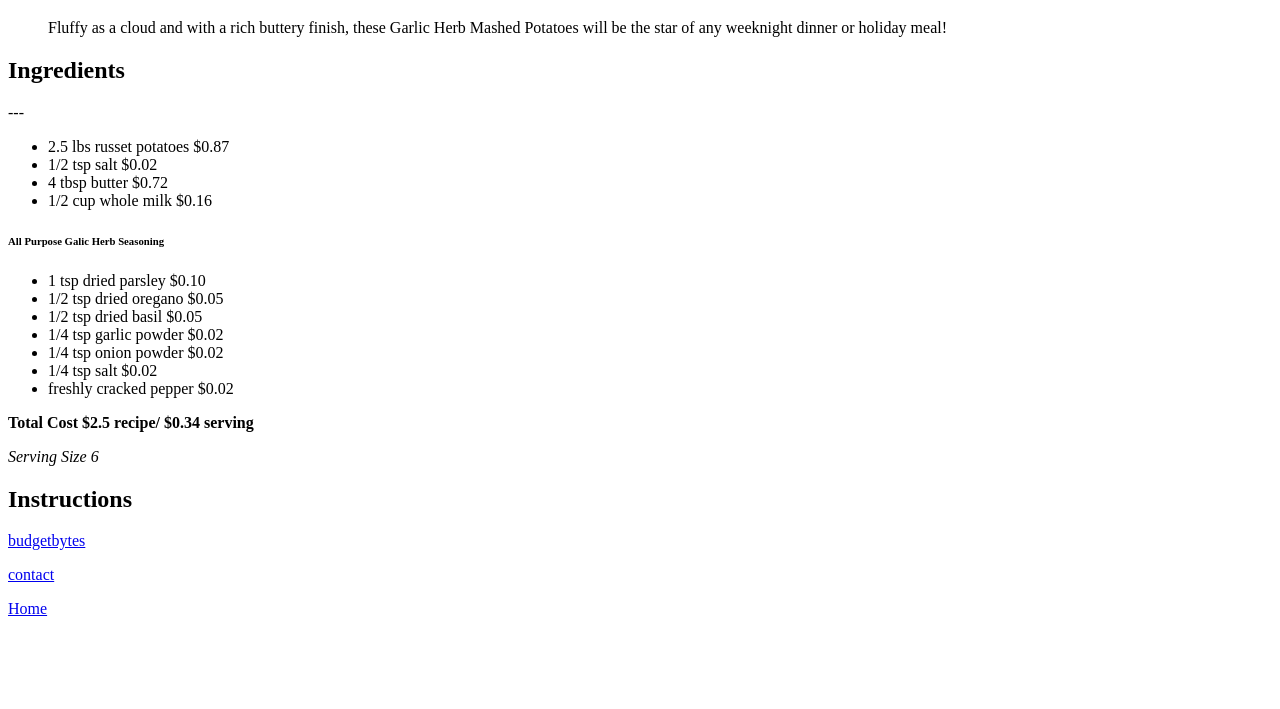
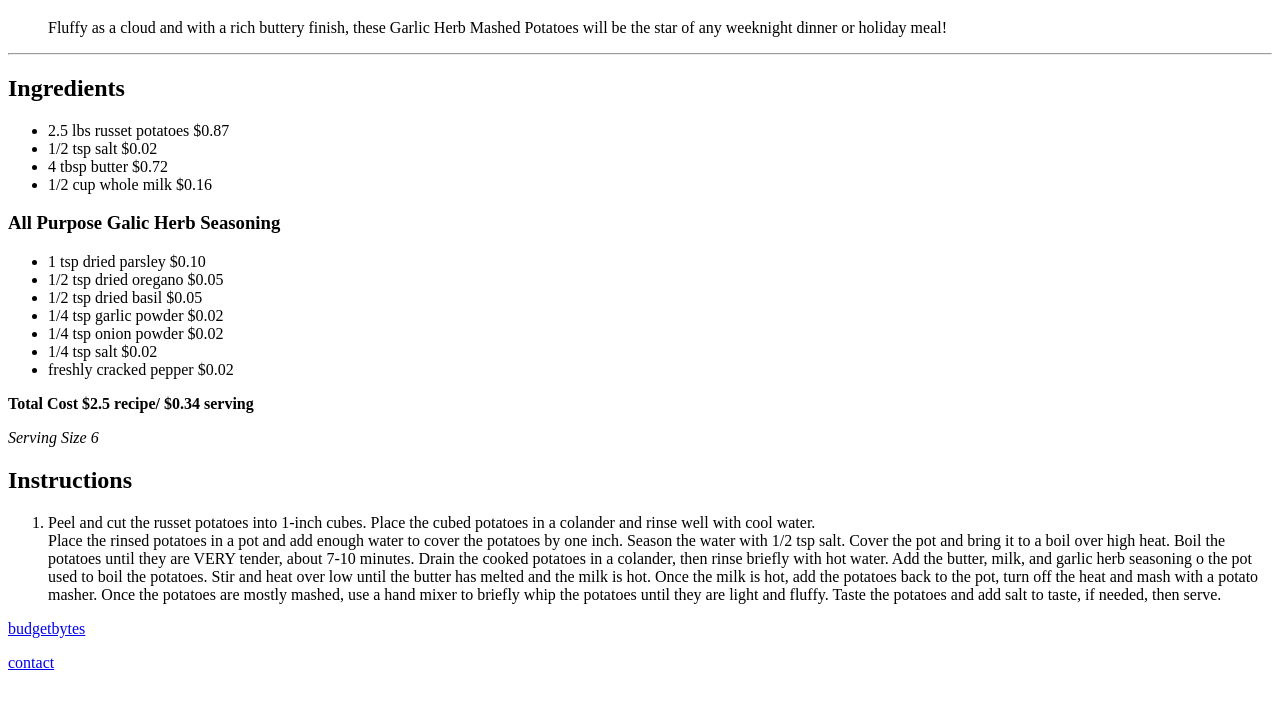
Before and after one commit to chase-t-mclane/web-dev-hw, a plain HTML site: page Assignment-3/index.html in a window 1280 px wide. Shown: the part 61-770 px from the top of the page. Drawn offline with Linux system fonts and the light colour scheme.

Commit message:
updated everything

```diff
--- a/Assignment-3/index.html
+++ b/Assignment-3/index.html
@@ -3,20 +3,21 @@
 <head>
   <!-- Define the character set used. -->
   <meta charset="UTF-8">
-
   <!-- Description of the page: -->
   <meta name="description" content="recipe steps for making fluffy garlic herb mashed potatoes">
   <!-- Author info: -->
   <meta name="author" content="Budget Bytes">
+  <meta name+"viewpoint" content="width=device-width, initial-scale=1.0">
+  <title> Fluffy Garlic Herb Mashed Potatoes </title>
+</head>
 
-<meta name+"viewpoint" content="width=device-width, initial-scale=1.0">  <title> Fluffy Garlic Herb Mashed Potatoes </title>
-
-
-<H1> Fluffy Garlic Herb Mashed Potatoes </h1>
+<body>
+  <h1> Fluffy Garlic Herb Mashed Potatoes </h1>
 
   <blockquote> Fluffy as a cloud and with a rich buttery finish, these Garlic Herb Mashed Potatoes will be the star of any weeknight dinner or holiday meal! </blockquote>
+<hr />
   <h2> Ingredients </h2>
----
+
   <ul>
     <li> 2.5 lbs russet potatoes $0.87 </li>
     <li> 1/2 tsp salt $0.02 </li>
@@ -24,7 +25,7 @@
     <li> 1/2 cup whole milk $0.16 </li>
   </ul>
 
-  <h6> All Purpose Galic Herb Seasoning </h6>
+    <h3> All Purpose Galic Herb Seasoning </h3>
 
     <ul>
   <li> 1 tsp dried parsley $0.10 </li>
@@ -42,14 +43,25 @@
 
   <h2> Instructions </h2>
 
-<a href= "https://www.budgetbytes.com/fluffy-garlic-herb-mashed-potatoes/" target="_blank">budgetbytes</a>
+<ol>
+  <li> Peel and cut the russet potatoes into 1-inch cubes.
+    Place the cubed potatoes in a colander and rinse well with cool water. </li>
+
+Place the rinsed potatoes in a pot and add enough water to cover the potatoes by one inch. Season the water with 1/2 tsp salt. Cover the pot and bring it to a boil over high heat. Boil the potatoes until they are VERY tender, about 7-10 minutes.
+
+Drain the cooked potatoes in a colander, then rinse briefly with hot water.
+
+Add the butter, milk, and garlic herb seasoning o the pot used to boil the potatoes. Stir and heat over low until the butter has melted and the milk is hot.
+
+Once the milk is hot, add the potatoes back to the pot, turn off the heat and mash with a potato masher. Once the potatoes are mostly mashed, use a hand mixer to briefly whip the potatoes until they are light and fluffy. Taste the potatoes and add salt to taste, if needed, then serve.
+</ol>
+
+  <a href="https://www.budgetbytes.com/fluffy-garlic-herb-mashed-potatoes/" target="_blank">budgetbytes</a>
 
   <p>
-<a href="./contact.html">contact<a/>
+  <a href="./Pages/contact.html">contact<a/>
   </p>
-<p> <a href="../index.html">Home</a>
+
     <!-- Hope you enjoyed my recipe! -->
-</head>
-<body>
 </body>
 </html>
```
Also changed, not shown: Assignment-3/Images/Pages/contact.html (deleted, +0 -14 lines), Assignment-3/Pages/contact.html (added, +16 -0 lines), 1 other file. Lines whose indentation alone changed are shown as unchanged.
